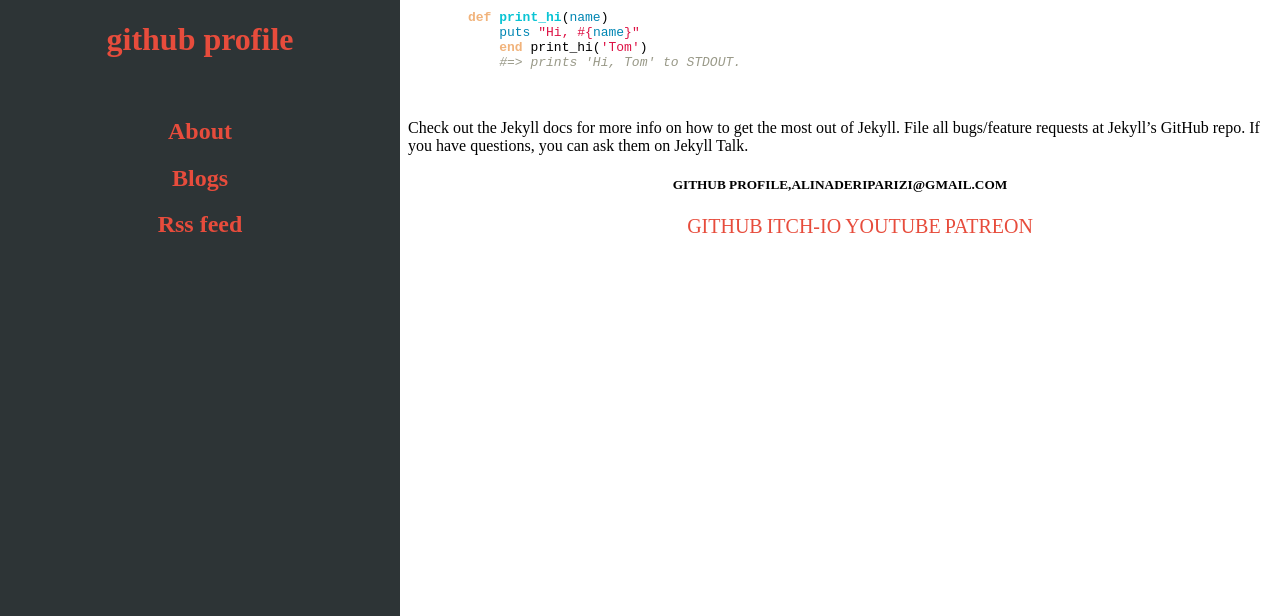
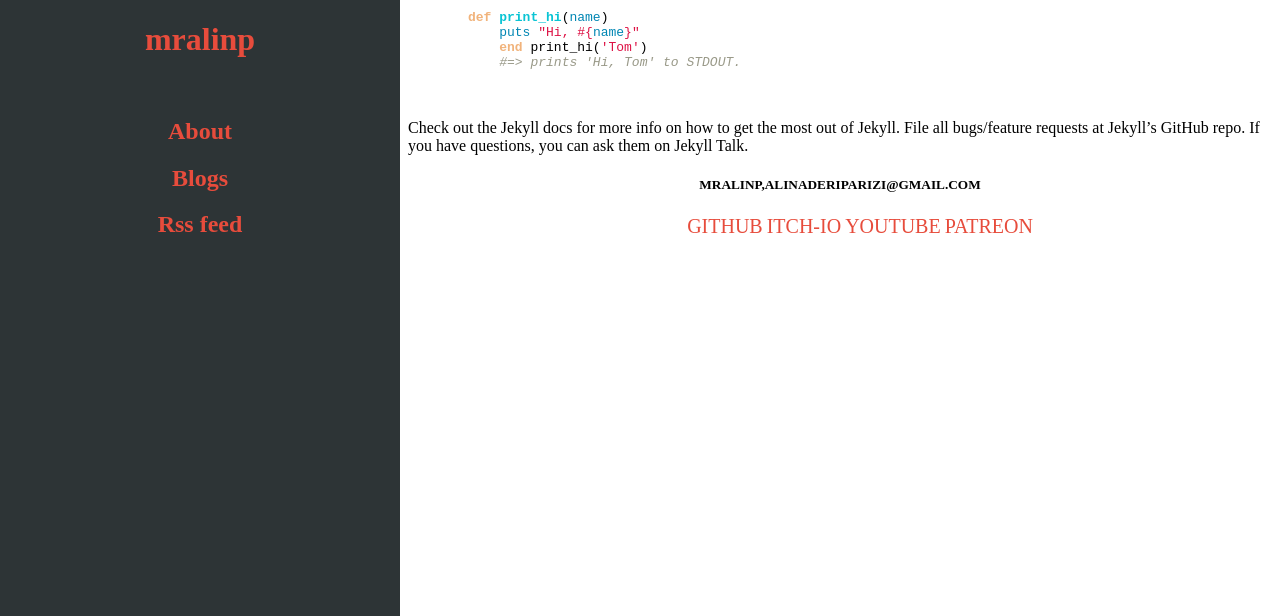
Before and after one commit to mralinp/mralinp.github.io, a Jekyll site: the page built from _posts/2020-11-02-welcome-to-my-blog.md, in a window 1280 px wide, cut to the strip 284-900 px from the top of the page. Built offline with Jekyll 4.4.1, drawn with Linux system fonts in a browser that asks for light colours; our own code applies the rules of GitHub Pages for plain Markdown files.

Commit message:
revert changes

```diff
--- a/_config.yml
+++ b/_config.yml
@@ -1,11 +1,11 @@
-title: Ali N. Parizi
+title: MrAliNp
 desciption: >
   Welcome to my personal website
 email: alinaderiparizi@gmail.com
 baseurl: / # the subpath of your site, e.g. /blog
 url: "https://alinaderiparizi.ir" # the base hostname & protocol for your site
 twitter_username: mralinp
-github_username:  github profile
+github_username:  mralinp
 github: https://github.com/mralinp/mralinp.github.io/
 
 markdown: kramdown
```
